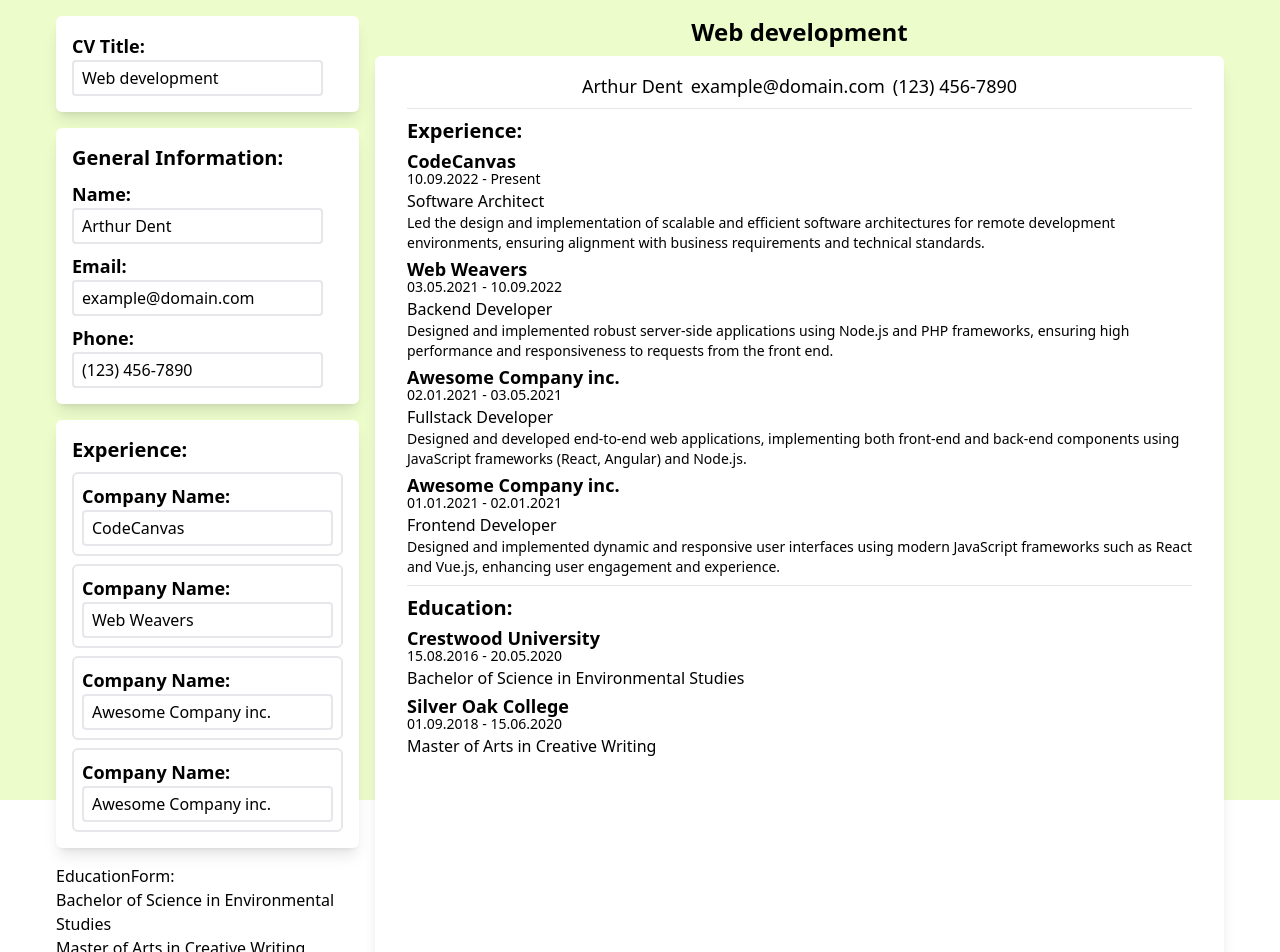
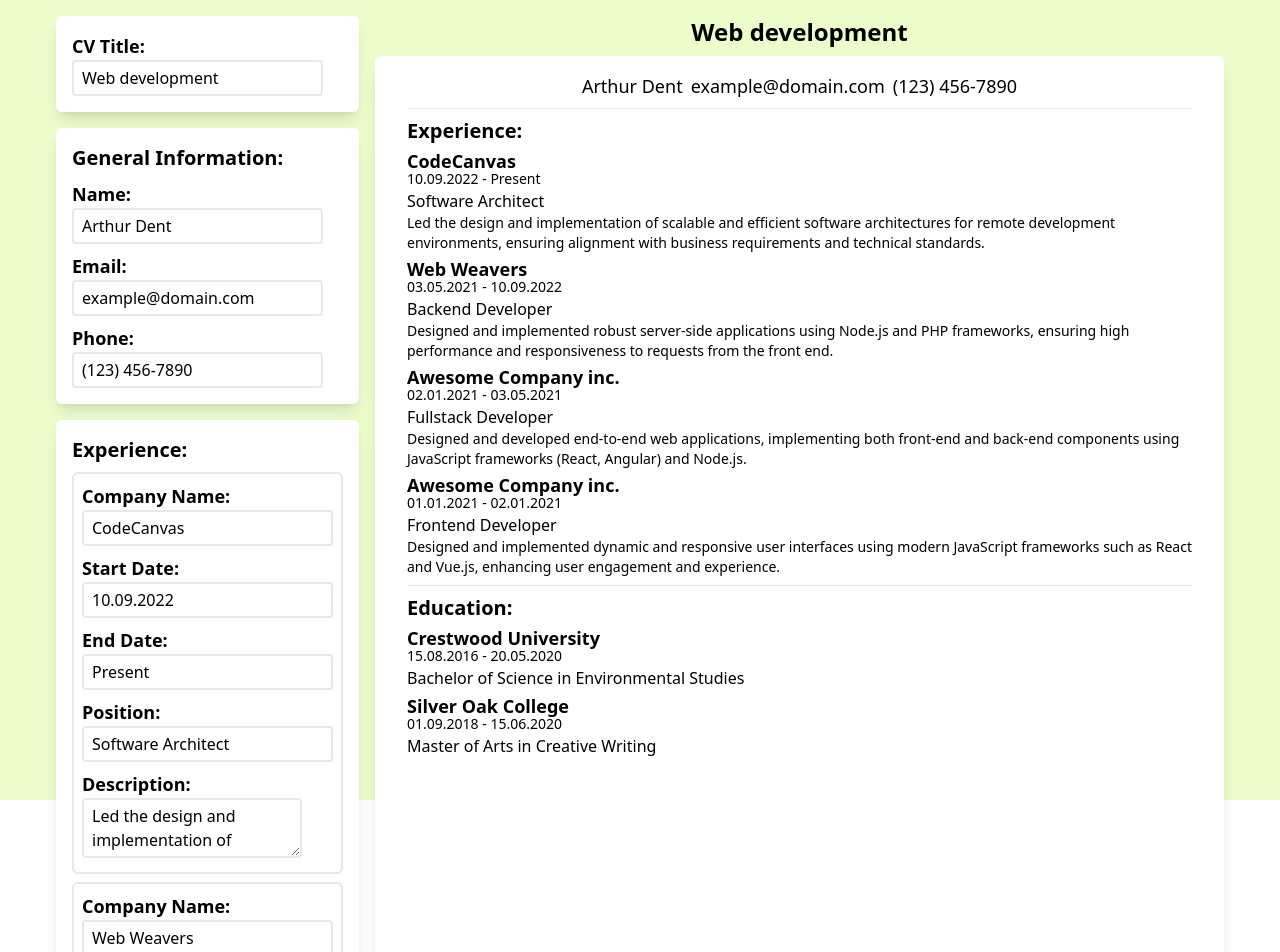
Before and after one commit to Kreoniz/cv-application, a React (Vite) app: page / in a window 1280 px wide. Shown: the top 952 px of the page. Built offline with nearby package versions, Linux system fonts and the light colour scheme.

Commit message:
feat: add fields for experience form

```diff
--- a/src/components/ExperienceForm.tsx
+++ b/src/components/ExperienceForm.tsx
@@ -49,6 +49,73 @@ export function ExperienceForm({
                 }
               />
             </div>
+
+            <div>
+              <label className="font-bold text-lg" htmlFor="startDate">
+                Start Date:
+              </label>
+
+              <input
+                placeholder="01.03.1999"
+                type="text"
+                id="startDate"
+                className="rounded border-2 py-1 px-2"
+                value={item.startDate}
+                onChange={(e) =>
+                  updateField(item.id, "startDate", e.target.value)
+                }
+              />
+            </div>
+
+            <div>
+              <label className="font-bold text-lg" htmlFor="endDate">
+                End Date:
+              </label>
+
+              <input
+                placeholder="01.03.1999"
+                type="text"
+                id="endDate"
+                className="rounded border-2 py-1 px-2"
+                value={item.endDate}
+                onChange={(e) =>
+                  updateField(item.id, "endDate", e.target.value)
+                }
+              />
+            </div>
+
+            <div>
+              <label className="font-bold text-lg" htmlFor="position">
+                Position:
+              </label>
+
+              <input
+                placeholder="Software Engineer"
+                type="text"
+                id="position"
+                className="rounded border-2 py-1 px-2"
+                value={item.position}
+                onChange={(e) =>
+                  updateField(item.id, "position", e.target.value)
+                }
+              />
+            </div>
+
+            <div>
+              <label className="font-bold text-lg" htmlFor="description">
+                Description:
+              </label>
+
+              <textarea
+                placeholder="Highly adaptable and resourceful software engineer with experience in developing innovative solutions under extreme pressure. Skilled in navigating complex systems, collaborating with diverse teams, and finding creative workarounds to seemingly insurmountable problems. Key Skills:"
+                id="name"
+                className="rounded border-2 py-1 px-2"
+                value={item.description}
+                onChange={(e) =>
+                  updateField(item.id, "description", e.target.value)
+                }
+              ></textarea>
+            </div>
           </div>
         ))}
       </div>
```
